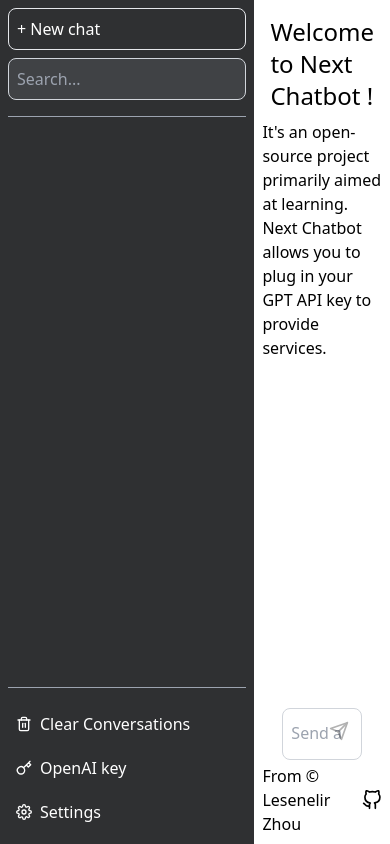
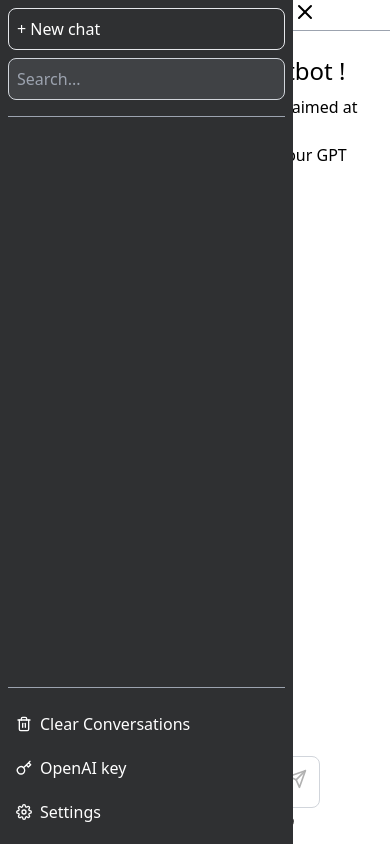
Before and after one commit to lesenelir/next-gpt, a Next.js app: page / in a window 390 px wide. Built offline with nearby package versions, Linux system fonts and the light colour scheme.

Commit message:
feat: Home Page Mobile Support

```diff
--- a/src/components/chat/Chat.tsx
+++ b/src/components/chat/Chat.tsx
@@ -11,13 +11,13 @@
     ${theme === 'dark' ? 'bg-menuColors-700' : 'bg-theme-bg-light'}`
     }>
       {/* Content Area */}
-      <div className={`flex flex-col items-center justify-center ${theme === 'dark' ? 'text-white' : 'text-black'}`}>
+      <div className={`flex flex-col items-center justify-center p-2 ${theme === 'dark' ? 'text-white' : 'text-black'}`}>
         <h2 className={'text-2xl m-2'}>Welcome to Next Chatbot !</h2>
         <p>It&apos;s an open-source project primarily aimed at learning.</p>
         <p>Next Chatbot allows you to plug in your GPT API key to provide services. </p>
       </div>
 
-      <div className={'grow'}></div>
+      <div className={'grow p-2'}></div>
 
       <ChatInput/>
       <Footer/>
--- a/src/components/menu/Menu.tsx
+++ b/src/components/menu/Menu.tsx
@@ -11,7 +11,12 @@
   message: string
 }
 
-function Menu() {
+interface IProps {
+  isMenuOpen: boolean
+}
+
+function Menu(props: IProps) {
+  const {isMenuOpen} = props
   const [chats, setChats] = useState<IChat[]>([])
   const [search, setSearch] = useState<string>('')
   const [isSearch, setIsSearch] = useState<boolean>(false)
@@ -21,7 +26,9 @@
   }
 
   return (
-    <div className={'flex flex-col justify-between w-64 bg-menuColors-900 p-2'}>
+    <div className={`h-screen flex flex-col justify-between bg-menuColors-900 p-2 w-64
+    max-sm:fixed max-sm:top-0 max-sm:left-0 max-sm:z-10 max-sm:w-3/4 max-sm:flex max-sm:flex-col
+    ${isMenuOpen ? 'max-sm:block': 'max-sm:hidden'}`}>
       {/* Top */}
       <div className={'mb-4'}>
         <button
--- a/src/pages/index.tsx
+++ b/src/pages/index.tsx
@@ -1,8 +1,20 @@
+import {useContext, useState} from "react"
 import Head from 'next/head'
 import Menu from "@/components/menu/Menu"
 import Chat from "@/components/chat/Chat"
+import Divide from "@/components/utils/Divide"
+import ShrinkIcon from "@/components/icon/ShrinkIcon"
+import XIcon from "@/components/icon/XIcon"
+import {ThemeContext} from "@/components/utils/ThemeProvider"
 
 function Home() {
+  const [isMenuOpen, setIsMenuOpen] = useState<boolean>(true)
+  const {theme} = useContext(ThemeContext)
+
+  const toggleMenu = () => {
+    setIsMenuOpen(!isMenuOpen)
+  }
+
   return (
     <>
       <Head>
@@ -11,8 +23,23 @@
         <link rel="icon" href={`/favicon.ico`}/>
       </Head>
 
-      <div className={'h-screen flex flex-row'}>
-        <Menu/>
+      {/*Mobile*/}
+      <div className={'h-screen max-sm:flex sm:hidden flex-col'}>
+        <Menu isMenuOpen={isMenuOpen}/>
+        <div
+          className={`${isMenuOpen ? 'block' : 'hidden'} fixed top-0 left-3/4 ${theme === 'dark' ? 'text-white' : 'text-black'}`}
+          onClick={toggleMenu}
+        >
+          <XIcon/>
+        </div>
+        <button onClick={toggleMenu}><ShrinkIcon/></button>
+        <Divide/>
+        <Chat/>
+      </div>
+
+      {/*PC*/}
+      <div className={'h-screen max-sm:hidden sm:flex flex-row'}>
+        <Menu isMenuOpen={isMenuOpen}/>
         <Chat/>
       </div>
     </>
```
